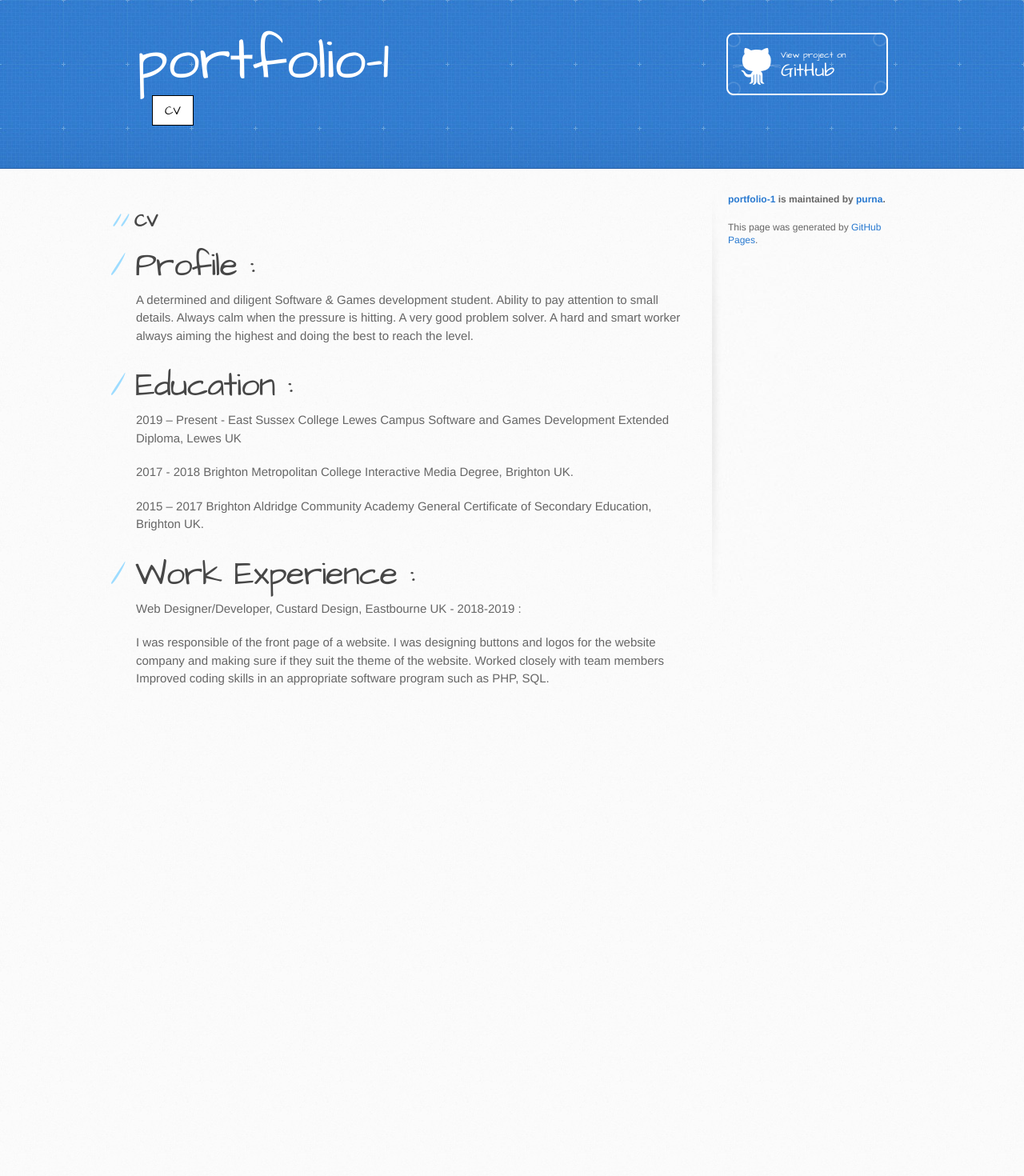
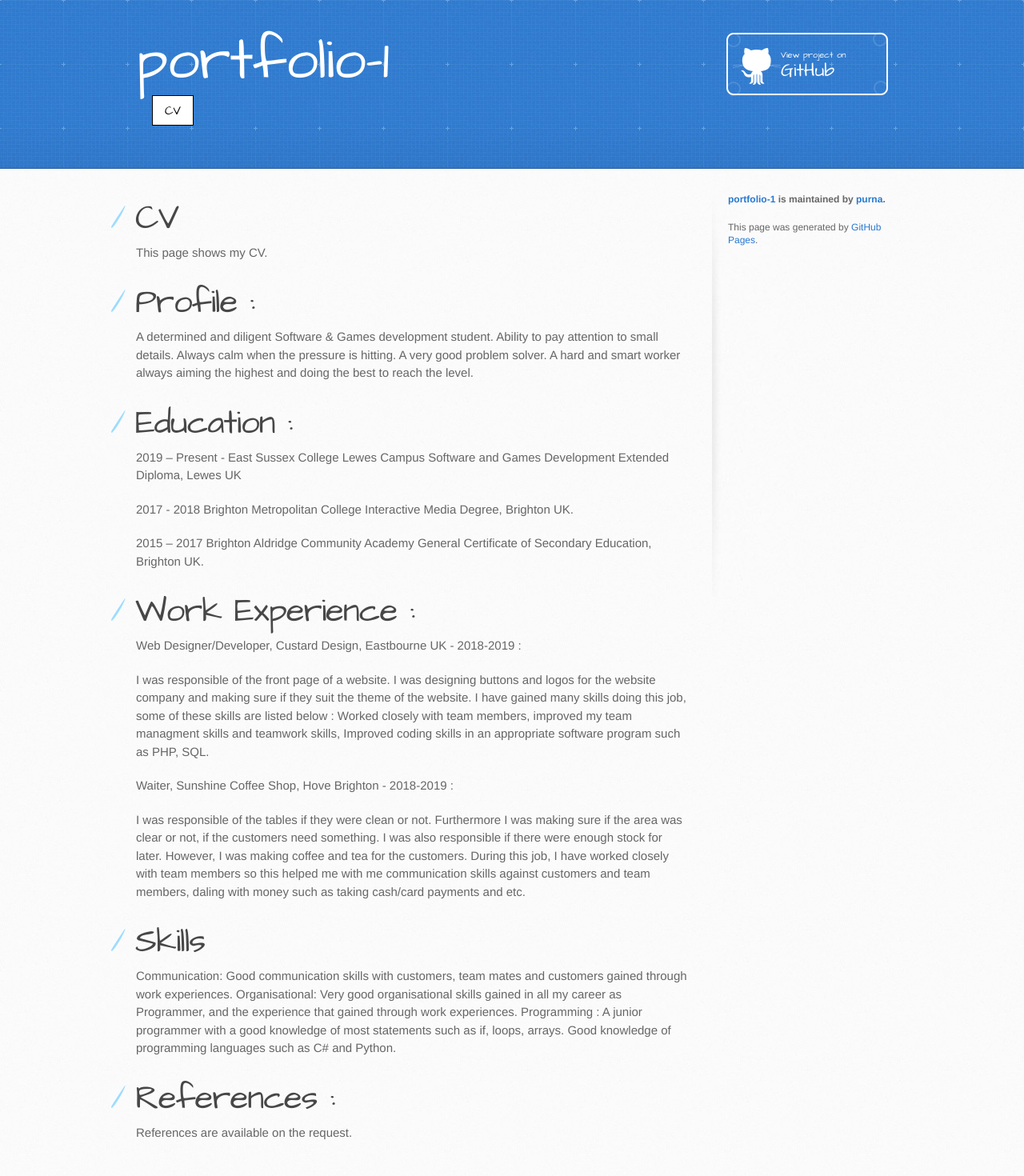
Before and after one commit to purna/portfolio-1, a Jekyll site: the page built from cv.md, in a window 1280 px wide. Shown: the whole page at 80% size. Built offline with Jekyll 4.4.1, drawn with Linux system fonts in a browser that asks for light colours; the repository's description, which GitHub fills in, is left out; our own code applies the rules of GitHub Pages for plain Markdown files; before the commit the page ends 902 px from its top, so only the background shows below that.

Commit message:
Update cv.md

```diff
--- a/cv.md
+++ b/cv.md
@@ -2,7 +2,8 @@
 layout: default
 ---
 
-## CV
+# CV
+This page shows my CV.
 
 # Profile :
 A determined and diligent Software & Games development student. Ability to pay attention to small details. Always calm when the pressure is hitting. A very good problem solver. A hard and smart worker always aiming the highest and doing the best to reach the level.
@@ -16,8 +17,19 @@ A determined and diligent Software & Games development student. Ability to pay a
 2015 – 2017 Brighton Aldridge Community Academy General Certificate of Secondary Education, Brighton UK.
 
 # Work Experience :
-Web Designer/Developer,  	Custard Design, Eastbourne UK - 2018-2019 :
+Web Designer/Developer, Custard Design, Eastbourne UK - 2018-2019 :
 
-I was responsible of the front page of a website. I was designing buttons and logos for the website company and making sure if they suit the theme of the website.
-Worked closely with team members
-Improved coding skills in an appropriate software program such as PHP, SQL.
+I was responsible of the front page of a website. I was designing buttons and logos for the website company and making sure if they suit the theme of the website. I have gained many skills doing this job, some of these skills are listed below :
+Worked closely with team members, improved my team managment skills and teamwork skills, Improved coding skills in an appropriate software program such as PHP, SQL.
+
+Waiter, Sunshine Coffee Shop, Hove Brighton - 2018-2019 :
+
+I was responsible of the tables if they were clean or not. Furthermore I was making sure if the area was clear or not, if the customers need something. I was also responsible if there were enough stock for later. However, I was making coffee and tea for the customers. During this job, I have worked closely with team members so this helped me with me communication skills against customers and team members, daling with money such as taking cash/card payments and etc.
+
+# Skills
+Communication: Good communication skills with customers, team mates and customers gained through work experiences.
+Organisational: Very good organisational skills gained in all my career as Programmer, and the experience that gained through work experiences.
+Programming : A junior programmer with a good knowledge of most statements such as if, loops, arrays. Good knowledge of programming languages such as C# and Python.
+
+# References :
+References are available on the request.
```
